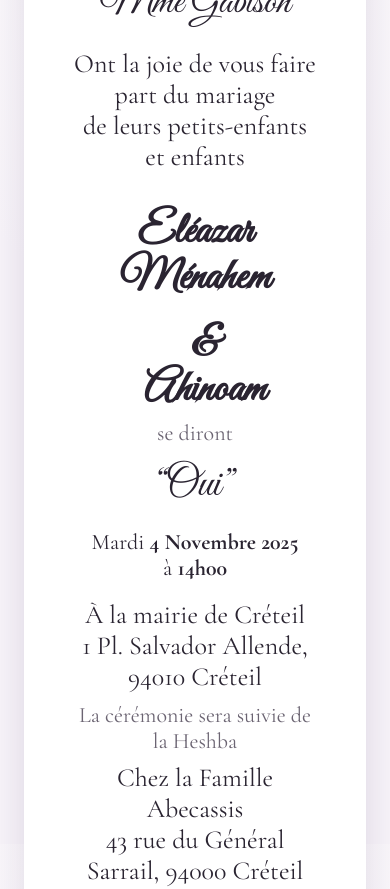
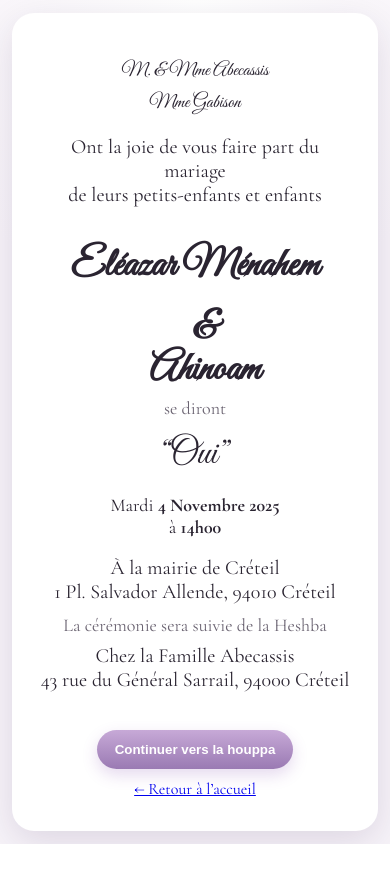
Before and after one commit to orelAbecassis/wedding_cartes, a website: page public/mairie.html in a window 390 px wide. Shown: the top 889 px of the page. After the commit the page ends 844 px from the top, so only its background shows below. Drawn offline with nearby package versions, Linux system fonts and the light colour scheme.

Commit message:
responsive

```diff
--- a/public/style.css
+++ b/public/style.css
@@ -4,11 +4,10 @@
   --brand:#9a7ab3;
   --brand2:#c7a9d7;
   --gold:#B08D57;
-  --card-w:860px;
   --ring:#A882B7;
   --surface:#fff;
   --bg:#f7f3f9;
-  --card-w: 1100px;
+  --card-w:1100px; /* largeur max desktop */
 }
 
 * { box-sizing: border-box; margin:0; padding:0; }
@@ -24,7 +23,7 @@ body {
   padding: 24px;
 }
 
-/* ==== PAGE D'ACCUEIL (index) ==== */
+/* ==== PAGE D'ACCUEIL ==== */
 .hero {
   width: 100%;
   max-width: 1000px;
@@ -39,19 +38,18 @@ body {
     linear-gradient(180deg, rgba(255,255,255,.78), rgba(255,255,255,.88)),
     url("img/hero.jpg") center/cover no-repeat;
   text-align: center;
-  overflow: visible;
   padding: 56px 36px 48px;
 }
 
-.monogram{
+.monogram {
   font-family:"Great Vibes", cursive;
-  font-size: 76px;              /* keep big, adjust as you like */
-  line-height: 1.25;            /* <— more headroom */
+  font-size: 76px;
+  line-height: 1.25;
   letter-spacing:.03em;
   background:linear-gradient(180deg,#d7b97d,#a98243);
   -webkit-background-clip:text; background-clip:text; color:transparent;
   display:block;
-  padding-top: 8px;             /* <— small top padding */
+  padding-top: 8px;
   padding-bottom: 4px;
   margin: 0 0 12px;
 }
@@ -73,9 +71,9 @@ body {
   width: 100%;
   max-width: var(--card-w);
   background: var(--surface);
-  border-radius: 22px; /* un peu plus arrondi */
+  border-radius: 22px;
   box-shadow: 0 10px 36px rgba(33,12,54,.12);
-  padding: 60px 50px 40px; /* + de place autour du texte */
+  padding: 60px 50px 40px;
 }
 
 h1.names {
@@ -119,14 +117,10 @@ h1.names {
   margin-top: 6px;
 }
 
-a {
-  color: #5a3d8f;
-  text-decoration: none;
-}
 .line-break {
   display: inline-block;
-  margin-top: 20px;    /* espace vertical entre les deux lignes */
-  padding-left: 20px;   /* espace horizontal avant le prénom suivant */
+  margin-top: 20px;
+  padding-left: 20px;
 }
 
 .families {
@@ -137,7 +131,7 @@ a {
 }
 .families .col {
   font-family: "Great Vibes", cursive;
-  font-size: 40px;
+  font-size: 1.5rem;
 }
 .families .left { text-align: left }
 .families .right { text-align: right }
@@ -220,10 +214,30 @@ textarea { min-height: 110px; resize: vertical; }
 .is-err { color: #a40028 }
 .is-wait { color: #6c6272 }
 
-/* ==== Responsive ==== */
+/* ==== RESPONSIVE ==== */
+
+/* Tablette (max 1024px) */
+@media (max-width:1024px) {
+  .carte { padding: 40px 28px 32px; }
+  h1.names { font-size: 52px; }
+  .oui { font-size: 48px; }
+  .families { gap: 16px; }
+}
+
+/* Mobile (max 640px) */
 @media (max-width:640px) {
-  h1.names { font-size: 44px }
-  .oui { font-size: 44px }
+  body { padding: 12px; }
+  .hero { padding: 36px 18px 28px; }
+  h1.names { font-size: 40px; }
+  .oui { font-size: 38px; }
+  .subline, .date-time, .small-note { font-size: 18px; }
+  .block { font-size: 20px; }
   .families { grid-template-columns: 1fr; gap: 8px; }
-  .families .col { text-align: center; }
+  .families .col { text-align: center; font-size: 1.2rem; }
+  .countdown { flex-direction: column; gap: 8px; }
+  .tile .num { font-size: 28px; }
+  .tile .lbl { font-size: 10px; }
+  form { padding: 14px; }
+  label { font-size: 14px; }
+  input, select, textarea { font-size: 14px; padding: 10px 12px; }
 }
```
Also changed, not shown: public/reception.html (+2 -2 lines).
